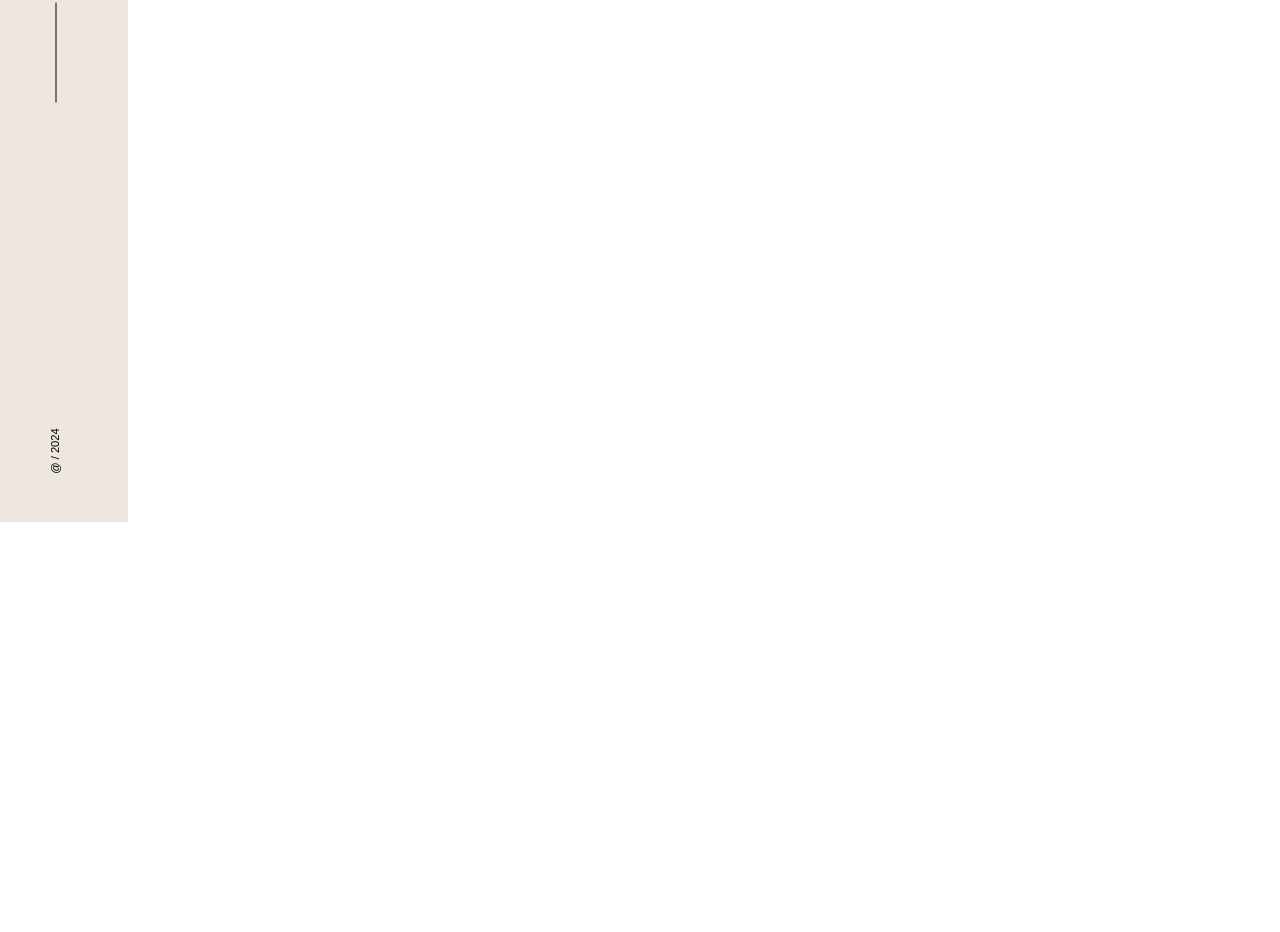
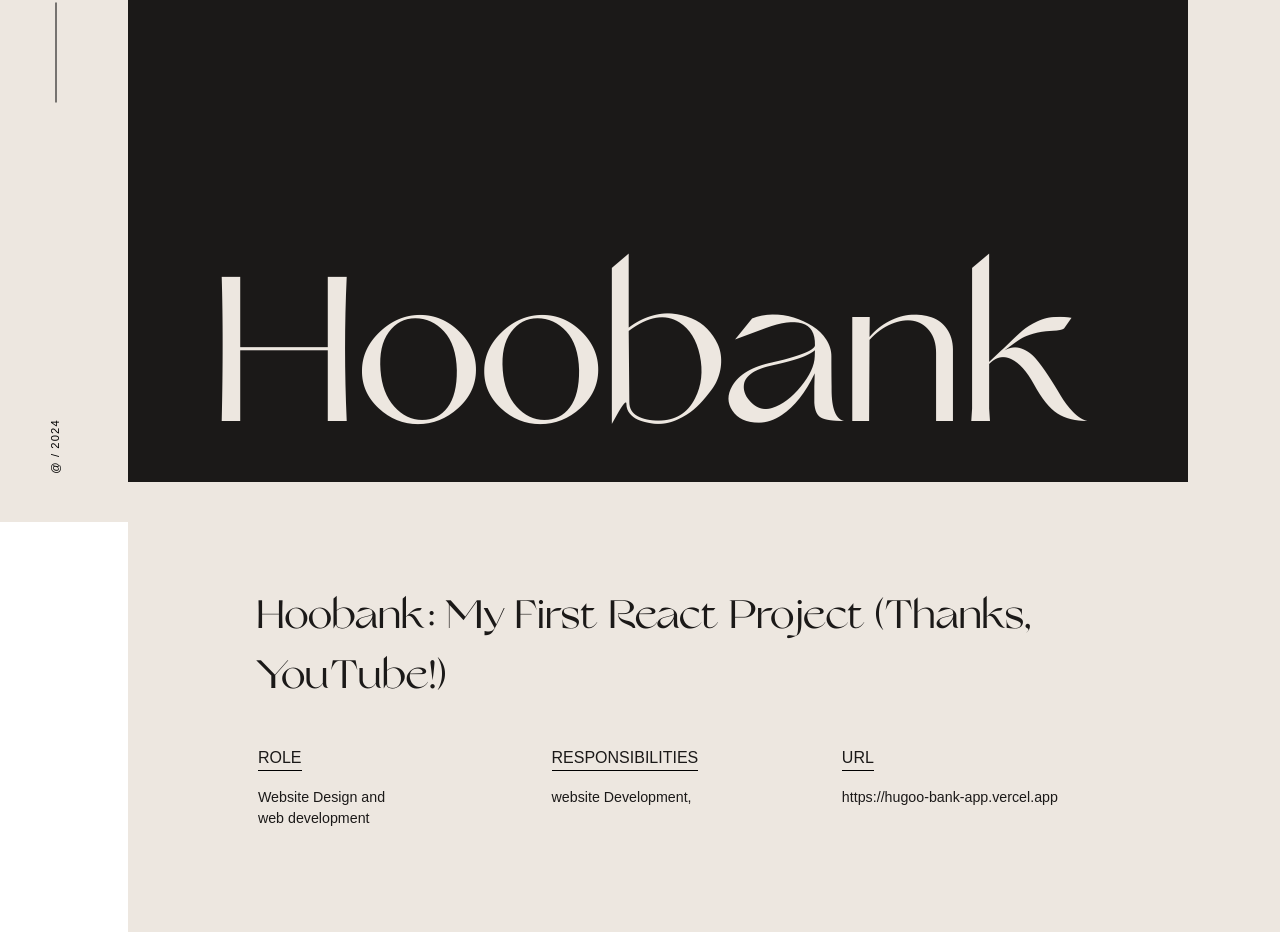
Before and after one commit to Vader4k/portfolio, a React (Vite) app: page /project/hoobank in a window 1280 px wide. Shown: the part 278-1210 px from the top of the page. Before the commit the page ends 800 px from the top, so only its background shows below. Built offline with nearby package versions, Linux system fonts and the light colour scheme; a web font is replaced by a local one.

Commit message:
@add/ done with hoobank page

```diff
--- a/src/components/Navbar.jsx
+++ b/src/components/Navbar.jsx
@@ -40,7 +40,7 @@ const Navbar = () => {
 
         <div className={`${activePath === '/' || activePath === '/about' || activePath.includes('/project') ? 'top-[250px] border-black' : 'top-[200px]'} border-b  transform -rotate-90 absolute w-[100px]  left-[-58px]`}/>
       </div>
-      <span className='transform -rotate-90 origin-bottom-left w-[100px]'>@ / 2024</span>
+      <span className='transform -rotate-90 origin-bottom-left w-[100px] tracking-widest'>@ / 2024</span>
     </nav>
   );
 };
--- a/src/pages/projects/Hoobank.jsx
+++ b/src/pages/projects/Hoobank.jsx
@@ -1,7 +1,75 @@
+import { Link } from "react-router-dom"
+import screenshot from '../../assets/images/hoobank.png'
+import Button from "../../components/Button"
 
 const Hoobank = () => {
   return (
-    <div>Hoobank</div>
+    <section className="w-full h-full bg-bg-50 text-text-50 pr-[8%] font-Montserrat text-[0.89rem]">
+      <div className="w-full h-full flex flex-col items-center justify-center gap-16">
+      <h1
+          className="h1 text-[13rem] bg-text-50 text-bg-50 h-[95vh] pt-[30rem] mb-10 text-center w-full"
+        >
+          Hoobank
+      </h1>
+
+      <div className="max-w-[800px]">
+          <h1 className="h1 text-[2.5rem]">
+            Hoobank: My First React Project (Thanks, YouTube!)
+          </h1>
+
+          <div className="flex w-full justify-between items-start py-10">
+            <div className="max-w-[150px]">
+              <h1 className="uppercase text-[1rem] font-medium border-b border-black w-fit">Role</h1>
+              <p className="pt-4">Website Design and web development</p>
+            </div>
+            <div className="max-w-[300px]">
+              <h1 className="uppercase text-[1rem] font-medium border-b border-black w-fit">Responsibilities</h1>
+              <div className="pt-4">
+                website Development,
+              </div>
+            </div>
+            <div>
+              <h1 className="uppercase text-[1rem] font-medium border-b border-black w-fit">URL</h1>
+              <Link to='https://hugoo-bank-app.vercel.app/' target="_blank">
+                <p className="pt-4 hover:border-b border-black transition-all">https://hugoo-bank-app.vercel.app</p>
+              </Link>
+            </div>
+          </div>
+      </div>
+
+
+        <img
+          src={screenshot}
+          alt="hoobank"
+          className="rounded-xl shadow-xl w-full max-w-[1200px]"
+        />
+
+        <p className="text-[1rem] max-w-[700px]">
+          Hoobank wasn{"'"}t some fancy project - it was my first crack at React, thanks to a killer YouTube tutorial. It might have started as following instructions, but whoa, did I learn a ton!
+          <br />
+          React went from a mystery to, like, totally understandable. Reusable components? Those things became my BFFs, making coding way faster and way cleaner. Plus, separating my Tailwind styles into their own file? Genius! It made everything so much easier to read and keep track of.
+
+          Hoobank was also where I got schooled on folder structures. No more code chaos - everything had its own place, which made working on the project (and finding stuff later) a breeze. Oh, and yeah, Hoobank was my first time using Tailwind CSS too! Super cool to be able to style stuff without a ton of extra work.
+        </p>
+
+        <p className="text-[1rem] max-w-[700px]">
+          special thanks to <em>JavaScript Mastery</em> for putting out such an amzing tutorial on youtbe for young aspiring developers to learn and understand.
+          It was my launchpad into the awesome world of React. I learned a ton about how things work, and those skills are still helping me out today.
+        </p>
+
+        <iframe
+          className="w-full max-w-[1200px] h-[600px]"
+          src="https://www.youtube.com/embed/6xD5jXEgkcM?controls=0&modestbranding=1&rel=0"
+          allow="accelerometer; autoplay; clipboard-write; encrypted-media; gyroscope; picture-in-picture"
+          allowfullscreen
+        />
+
+        <div className="text-center py-16">
+          <h1 className="h1 text-[2.5rem]">Check it out.</h1>
+          <Button target="_blank" path='https://hugoo-bank-app.vercel.app/' text='https://hugoo-bank-app.vercel.app'/>
+        </div>
+      </div>
+    </section>
   )
 }
 
```
